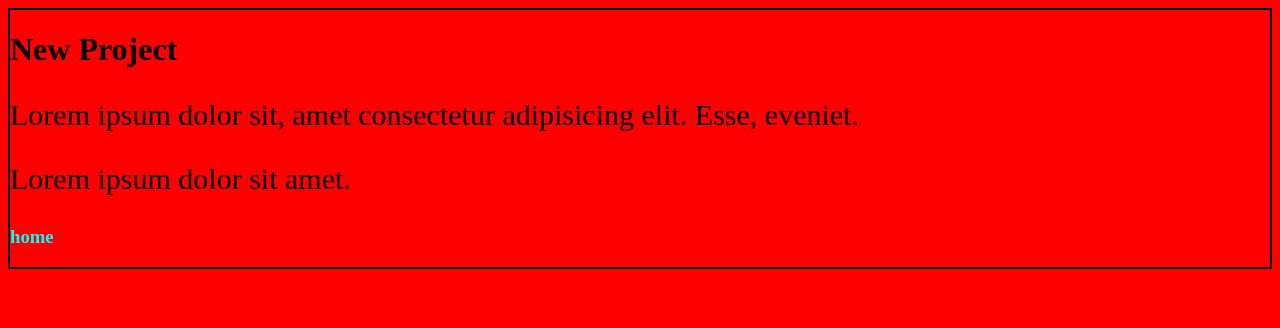
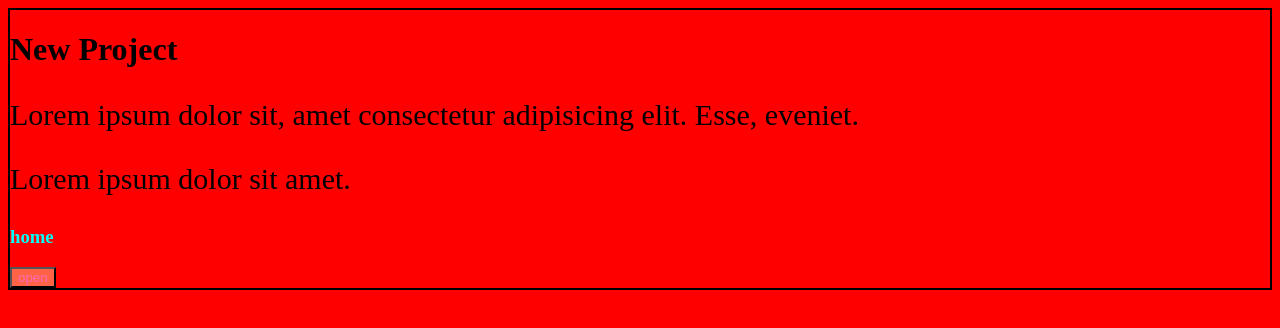
Before and after one commit to KrishnaY0102/Banksathi, a plain HTML site: page index.html in a window 1280 px wide. Drawn offline with Linux system fonts and the light colour scheme.

Commit message:
css fixes

```diff
--- a/css/style.css
+++ b/css/style.css
@@ -8,3 +8,7 @@ p{
 h3{
     color: aqua;
 }
+button{
+    background-color: tomato;
+    color: hotpink;
+}
--- a/index.html
+++ b/index.html
@@ -15,6 +15,7 @@
     <h3>
         home
     </h3>
+    <button>open</button>
 
 </body>
 </html>
```
